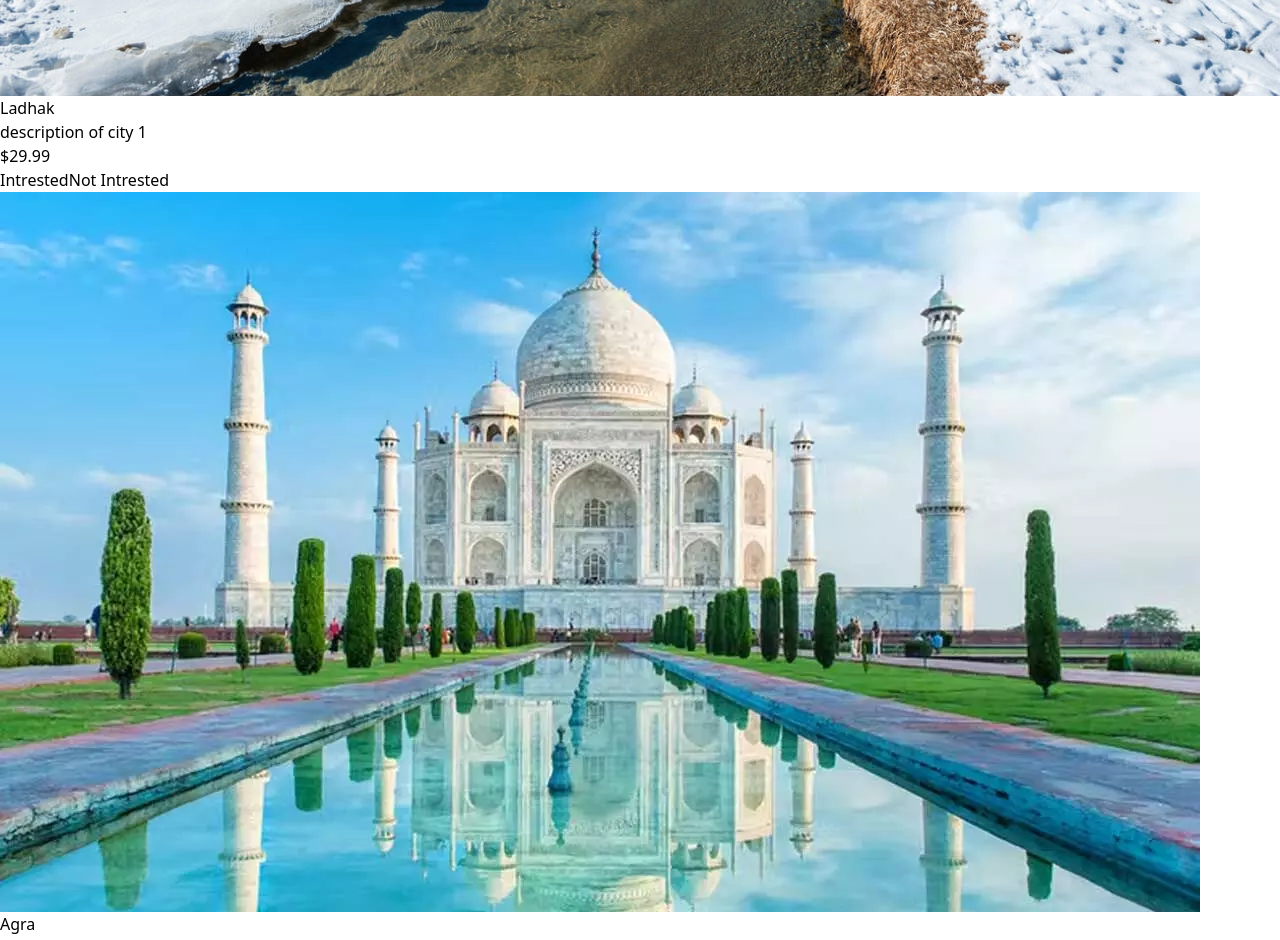
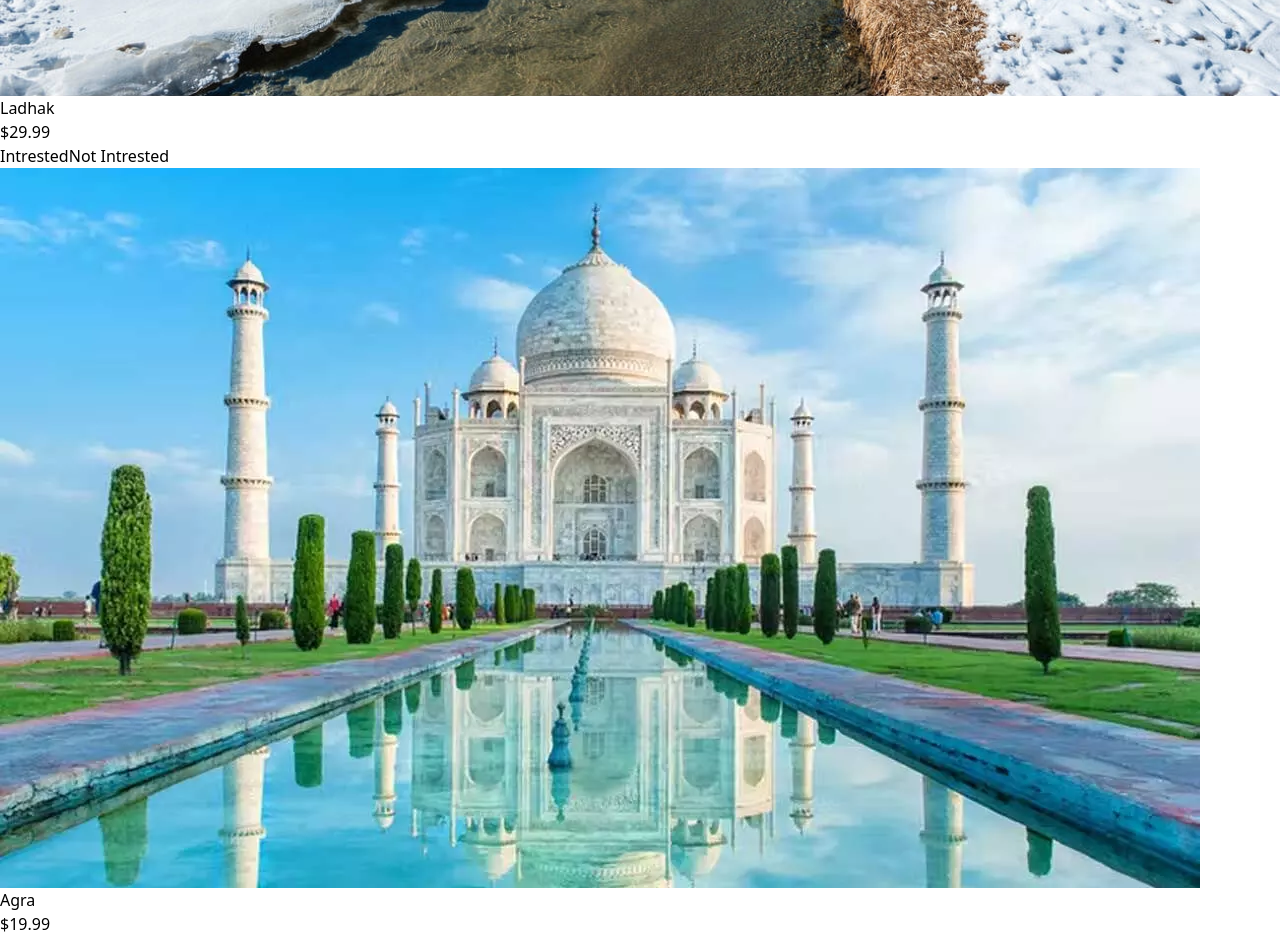
Before and after one commit to abdul-Hameed79/Destination-Selector, a React (Create React App) app: page / in a window 1280 px wide. Shown: the part 780-1720 px from the top of the page. Built offline with nearby package versions, Linux system fonts and the light colour scheme.

Commit message:
Update container

```diff
--- a/src/App.js
+++ b/src/App.js
@@ -1,5 +1,4 @@
-import DestinyList from './components/TourList';
-
+import TourList from './components/TourList';
 const App = () => {
 
   const places = [
@@ -8,84 +7,84 @@ const App = () => {
       destination: "Ladhak",
       image: require('./assets/ladakh.jpg'),
       price: 29.99,
-      description: "description of city 1"
+      Description: "Description of City 1"
     },
     {
       id:2,
       destination: "Agra",
       image: require('./assets/agra.webp'),
       price: 19.99,
-      description: "description of city 2",
+      Description: "Description of City 2",
     },
     {
       id:3,
       destination: "Goa",
       image: require('./assets/goa.webp'),
       price: 20.99,
-      description: "description of city 3",
+      Description: "Description of city 3",
     },
     {
       id:4,
       destination: "Maldives",
       image: require('./assets/maldives.jpg'),
       price: 59.99,
-      description: "description of city 4",
+      Description: "Description of city 4",
     },
     {
       id:5,
       destination: "Jaipur",
       image: require('./assets/Jaipur.jpg'),
       price: 39.99,
-      description: "description of city 5",
+      Description: "Description of city 5",
     },
     {
       id:6,
       destination: "Meghalaya",
       image: require('./assets/meghalaya.jpg'),
       price: 17.99,
-      description: "description of city 6",
+      Description: "Description of city 6",
     },
     {
       id:7,
       destination: "Srisailam Dam",
       image: require('./assets/srisailam.webp'),
       price: 22.99,
-      description: "description of city 7",
+      Description: "Description of city 7",
     },
     {
       id:8,
       destination: "Tirupati",
       image: require('./assets/tirupati.jpg'),
       price: 10.99,
-      description: "description of city 8",
+      Description: "Description of city 8",
     },
     {
       id:9,
       destination: "Ram Mandir",
       image: require('./assets/ayodhya.avif'),
       price: 25.99,
-      description: "description of city 9",
+      Description: "Description of city 9",
     },
     {
       id:10,
       destination: "Ooty",
       image: require('./assets/ooty.jpg'),
       price: 29.99,
-      description: "description of city 10",
+      Description: "Description of city 10",
     },
     {
       id:11,
       destination: "Kodaikanal",
       image: require('./assets/kodaikanal.webp'),
       price: 29.99,
-      description: "description of city 11",
+      Description: "Description of city 11",
     },
     {
       id:12,
       destination: "Nagarjuna sagar Dam",
       image: require('./assets/sagar.jpeg'),
       price: 29.99,
-      description: "description of city 12",
+      Description: "Description of city 12",
     }
 ];
 
@@ -94,7 +93,7 @@ return (
     <h1 className='text-center font-bold text-3xl mb-4'>
       Select Your Destiny
     </h1>
-      <DestinyList places={places} />
+      <TourList places={places} />
     </div>
   );
 };
```
